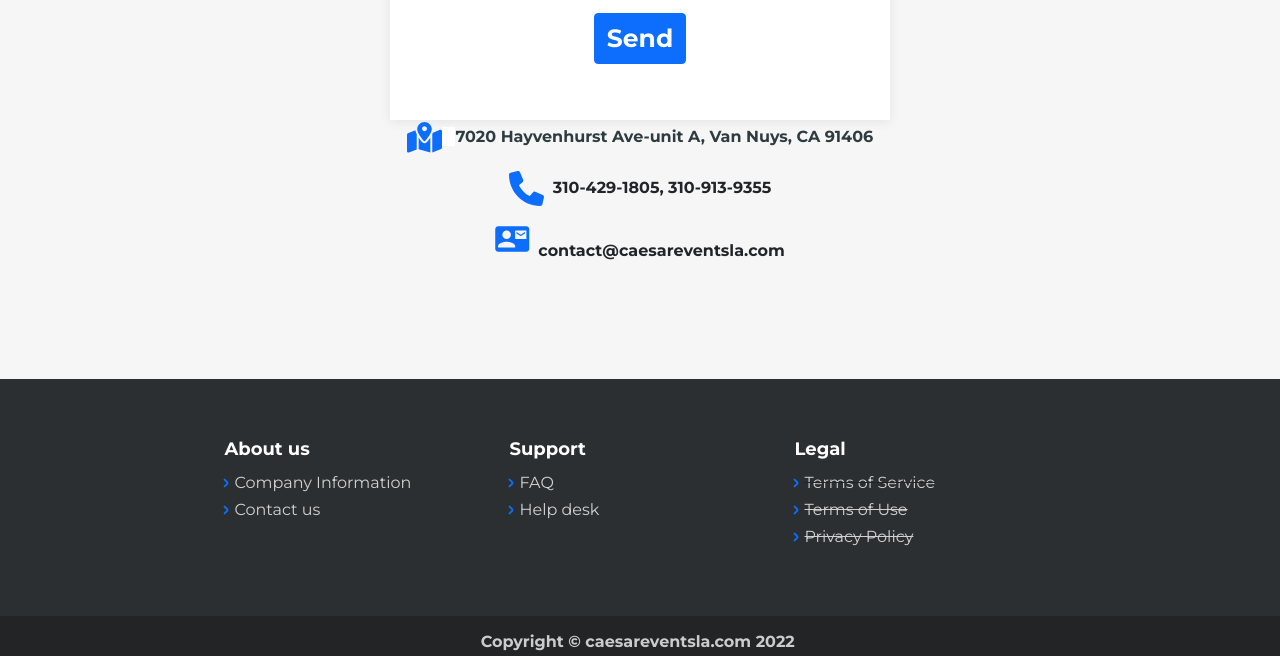
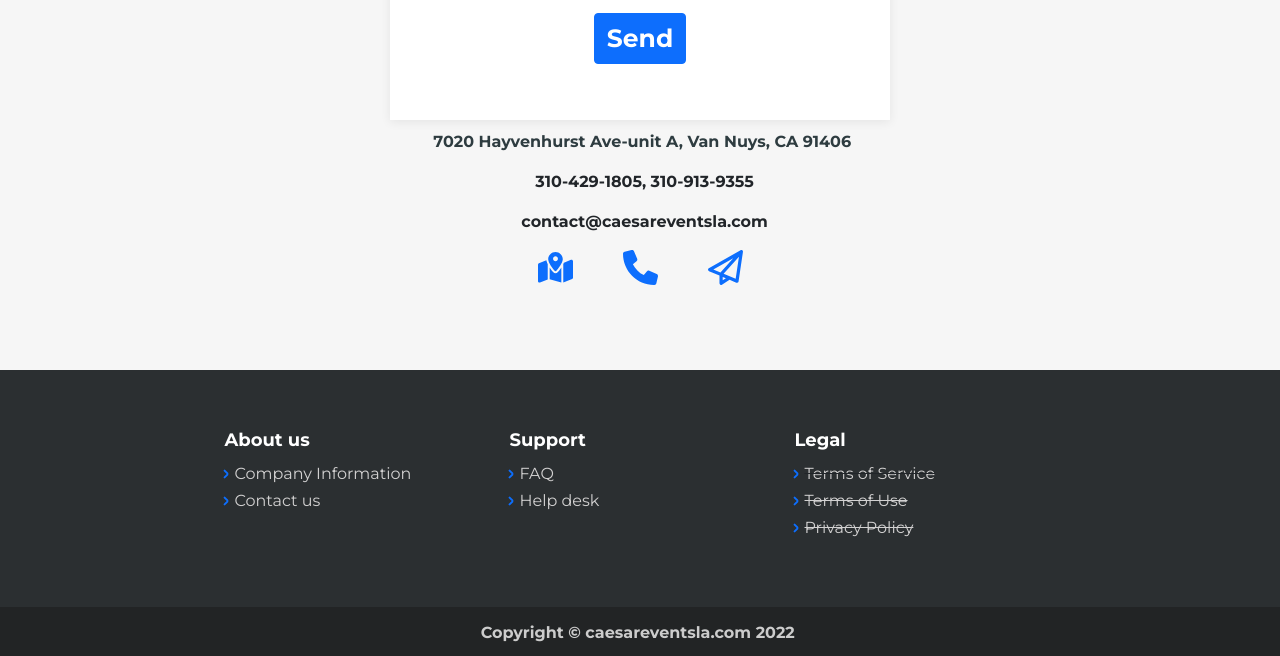
Before and after one commit to Ryko499/CE_LA_LIVE, a plain HTML site: page contact-us.html in a window 1280 px wide. Shown: the part 846-1502 px from the top of the page. Drawn offline with Linux system fonts and the light colour scheme; some packages are replaced by stand-ins of ours; a script that the page names is missing.

Commit message:
icon adjustment

```diff
--- a/contact-us.html
+++ b/contact-us.html
@@ -7,7 +7,6 @@
     <title>Contact Us - Caesar Events LA</title>
     <link rel="stylesheet" href="assets/bootstrap/css/bootstrap.min.css">
     <link rel="stylesheet" href="https://fonts.googleapis.com/css?family=Montserrat:400,400i,700,700i,600,600i&amp;display=swap">
-    <link rel="stylesheet" href="assets/fonts/material-icons.min.css">
     <link rel="stylesheet" href="assets/fonts/simple-line-icons.min.css">
     <link rel="stylesheet" href="https://cdnjs.cloudflare.com/ajax/libs/baguettebox.js/1.11.1/baguetteBox.min.css">
     <link rel="stylesheet" href="assets/css/vanilla-zoom.min.css">
@@ -30,7 +29,7 @@
         </div>
     </nav>
     <main class="page contact-us-page">
-        <section class="clean-block clean-form dark">
+        <section class="clean-block clean-form dark" style="text-align: center;margin-bottom: -15px;">
             <div class="container">
                 <div class="block-heading">
                     <h2 style="font-weight: bold;font-size: 50.1px;color: var(--bs-primary);">Contact Us</h2>
@@ -44,17 +43,20 @@
                     <div class="mb-3" style="text-align: center;margin-top: 0px;"><button class="btn btn-primary" type="submit" style="font-weight: bold;font-size: 25px;">Send</button></div>
                 </form>
             </div>
-            <div class="container" style="text-align: center;">
-                <p><svg xmlns="http://www.w3.org/2000/svg" viewBox="0 -32 576 576" width="1em" height="1em" fill="currentColor" style="font-size: 35px;color: var(--bs-primary);">
-                        <!--! Font Awesome Free 6.1.1 by @fontawesome - https://fontawesome.com License - https://fontawesome.com/license/free (Icons: CC BY 4.0, Fonts: SIL OFL 1.1, Code: MIT License) Copyright 2022 Fonticons, Inc. -->
-                        <path d="M408 120C408 174.6 334.9 271.9 302.8 311.1C295.1 321.6 280.9 321.6 273.2 311.1C241.1 271.9 168 174.6 168 120C168 53.73 221.7 0 288 0C354.3 0 408 53.73 408 120zM288 152C310.1 152 328 134.1 328 112C328 89.91 310.1 72 288 72C265.9 72 248 89.91 248 112C248 134.1 265.9 152 288 152zM425.6 179.8C426.1 178.6 426.6 177.4 427.1 176.1L543.1 129.7C558.9 123.4 576 135 576 152V422.8C576 432.6 570 441.4 560.9 445.1L416 503V200.4C419.5 193.5 422.7 186.7 425.6 179.8zM150.4 179.8C153.3 186.7 156.5 193.5 160 200.4V451.8L32.91 502.7C17.15 508.1 0 497.4 0 480.4V209.6C0 199.8 5.975 190.1 15.09 187.3L137.6 138.3C140 152.5 144.9 166.6 150.4 179.8H150.4zM327.8 331.1C341.7 314.6 363.5 286.3 384 255V504.3L192 449.4V255C212.5 286.3 234.3 314.6 248.2 331.1C268.7 357.6 307.3 357.6 327.8 331.1L327.8 331.1z"></path>
-                    </svg><strong><span style="color: rgb(46, 60, 64); background-color: rgb(255, 255, 255);">&nbsp; &nbsp;</span><span style="color: rgb(46, 60, 64); background-color: rgba(255, 255, 255, 0);">7020 Hayvenhurst Ave-unit A, Van Nuys, CA 91406</span></strong><br></p>
-                <p><svg xmlns="http://www.w3.org/2000/svg" viewBox="0 0 512 512" width="1em" height="1em" fill="currentColor" style="font-size: 35px;color: var(--bs-primary);">
-                        <!--! Font Awesome Free 6.1.1 by @fontawesome - https://fontawesome.com License - https://fontawesome.com/license/free (Icons: CC BY 4.0, Fonts: SIL OFL 1.1, Code: MIT License) Copyright 2022 Fonticons, Inc. -->
-                        <path d="M511.2 387l-23.25 100.8c-3.266 14.25-15.79 24.22-30.46 24.22C205.2 512 0 306.8 0 54.5c0-14.66 9.969-27.2 24.22-30.45l100.8-23.25C139.7-2.602 154.7 5.018 160.8 18.92l46.52 108.5c5.438 12.78 1.77 27.67-8.98 36.45L144.5 207.1c33.98 69.22 90.26 125.5 159.5 159.5l44.08-53.8c8.688-10.78 23.69-14.51 36.47-8.975l108.5 46.51C506.1 357.2 514.6 372.4 511.2 387z"></path>
-                    </svg><strong><span style="color: inherit; background-color: transparent;">&nbsp; 310-429-1805, 310-913-9355</span></strong><br></p>
-                <p><i class="material-icons" style="font-size: 34px;color: var(--bs-primary);">contact_mail</i><strong><span style="color: inherit; background-color: transparent;">&nbsp; contact@caesareventsla.com</span></strong><br></p>
-            </div>
+            <div class="container text-center" style="text-align: center;margin-top: 10px;">
+                <p><strong><span style="color: rgb(46, 60, 64); background-color: rgba(255, 255, 255, 0);">&nbsp;7020 Hayvenhurst Ave-unit A, Van Nuys, CA 91406</span></strong><br></p>
+                <p><strong><span style="color: inherit; background-color: transparent;">&nbsp; 310-429-1805, 310-913-9355</span></strong><br></p>
+                <p><strong><span style="color: inherit; background-color: transparent;">&nbsp; contact@caesareventsla.com</span></strong><br></p>
+            </div><svg xmlns="http://www.w3.org/2000/svg" viewBox="0 -32 576 576" width="1em" height="1em" fill="currentColor" style="font-size: 35px;color: var(--bs-primary);padding-right: 0px;padding-left: 0px;margin-left: 25px;margin-right: 25px;">
+                <!--! Font Awesome Free 6.1.1 by @fontawesome - https://fontawesome.com License - https://fontawesome.com/license/free (Icons: CC BY 4.0, Fonts: SIL OFL 1.1, Code: MIT License) Copyright 2022 Fonticons, Inc. -->
+                <path d="M408 120C408 174.6 334.9 271.9 302.8 311.1C295.1 321.6 280.9 321.6 273.2 311.1C241.1 271.9 168 174.6 168 120C168 53.73 221.7 0 288 0C354.3 0 408 53.73 408 120zM288 152C310.1 152 328 134.1 328 112C328 89.91 310.1 72 288 72C265.9 72 248 89.91 248 112C248 134.1 265.9 152 288 152zM425.6 179.8C426.1 178.6 426.6 177.4 427.1 176.1L543.1 129.7C558.9 123.4 576 135 576 152V422.8C576 432.6 570 441.4 560.9 445.1L416 503V200.4C419.5 193.5 422.7 186.7 425.6 179.8zM150.4 179.8C153.3 186.7 156.5 193.5 160 200.4V451.8L32.91 502.7C17.15 508.1 0 497.4 0 480.4V209.6C0 199.8 5.975 190.1 15.09 187.3L137.6 138.3C140 152.5 144.9 166.6 150.4 179.8H150.4zM327.8 331.1C341.7 314.6 363.5 286.3 384 255V504.3L192 449.4V255C212.5 286.3 234.3 314.6 248.2 331.1C268.7 357.6 307.3 357.6 327.8 331.1L327.8 331.1z"></path>
+            </svg><svg xmlns="http://www.w3.org/2000/svg" viewBox="0 0 512 512" width="1em" height="1em" fill="currentColor" style="font-size: 35px;color: var(--bs-primary);padding-right: 0px;padding-left: 0px;margin-left: 25px;margin-right: 25px;">
+                <!--! Font Awesome Free 6.1.1 by @fontawesome - https://fontawesome.com License - https://fontawesome.com/license/free (Icons: CC BY 4.0, Fonts: SIL OFL 1.1, Code: MIT License) Copyright 2022 Fonticons, Inc. -->
+                <path d="M511.2 387l-23.25 100.8c-3.266 14.25-15.79 24.22-30.46 24.22C205.2 512 0 306.8 0 54.5c0-14.66 9.969-27.2 24.22-30.45l100.8-23.25C139.7-2.602 154.7 5.018 160.8 18.92l46.52 108.5c5.438 12.78 1.77 27.67-8.98 36.45L144.5 207.1c33.98 69.22 90.26 125.5 159.5 159.5l44.08-53.8c8.688-10.78 23.69-14.51 36.47-8.975l108.5 46.51C506.1 357.2 514.6 372.4 511.2 387z"></path>
+            </svg><svg xmlns="http://www.w3.org/2000/svg" viewBox="0 0 512 512" width="1em" height="1em" fill="currentColor" style="font-size: 35px;color: var(--bs-primary);padding-right: 0px;padding-left: 0px;margin-left: 25px;margin-right: 25px;">
+                <!--! Font Awesome Free 6.1.1 by @fontawesome - https://fontawesome.com License - https://fontawesome.com/license/free (Icons: CC BY 4.0, Fonts: SIL OFL 1.1, Code: MIT License) Copyright 2022 Fonticons, Inc. -->
+                <path d="M501.6 4.186c-7.594-5.156-17.41-5.594-25.44-1.063L12.12 267.1C4.184 271.7-.5037 280.3 .0431 289.4c.5469 9.125 6.234 17.16 14.66 20.69l153.3 64.38v113.5c0 8.781 4.797 16.84 12.5 21.06C184.1 511 188 512 191.1 512c4.516 0 9.038-1.281 12.99-3.812l111.2-71.46l98.56 41.4c2.984 1.25 6.141 1.875 9.297 1.875c4.078 0 8.141-1.031 11.78-3.094c6.453-3.625 10.88-10.06 11.95-17.38l64-432C513.1 18.44 509.1 9.373 501.6 4.186zM369.3 119.2l-187.1 208.9L78.23 284.7L369.3 119.2zM215.1 444v-49.36l46.45 19.51L215.1 444zM404.8 421.9l-176.6-74.19l224.6-249.5L404.8 421.9z"></path>
+            </svg>
         </section>
     </main>
     <footer class="page-footer dark">
```
Also changed, not shown: about-us.html (+0 -1 lines), features.html (+0 -1 lines), index.html (+0 -1 lines), testimonials.html (+0 -1 lines).
